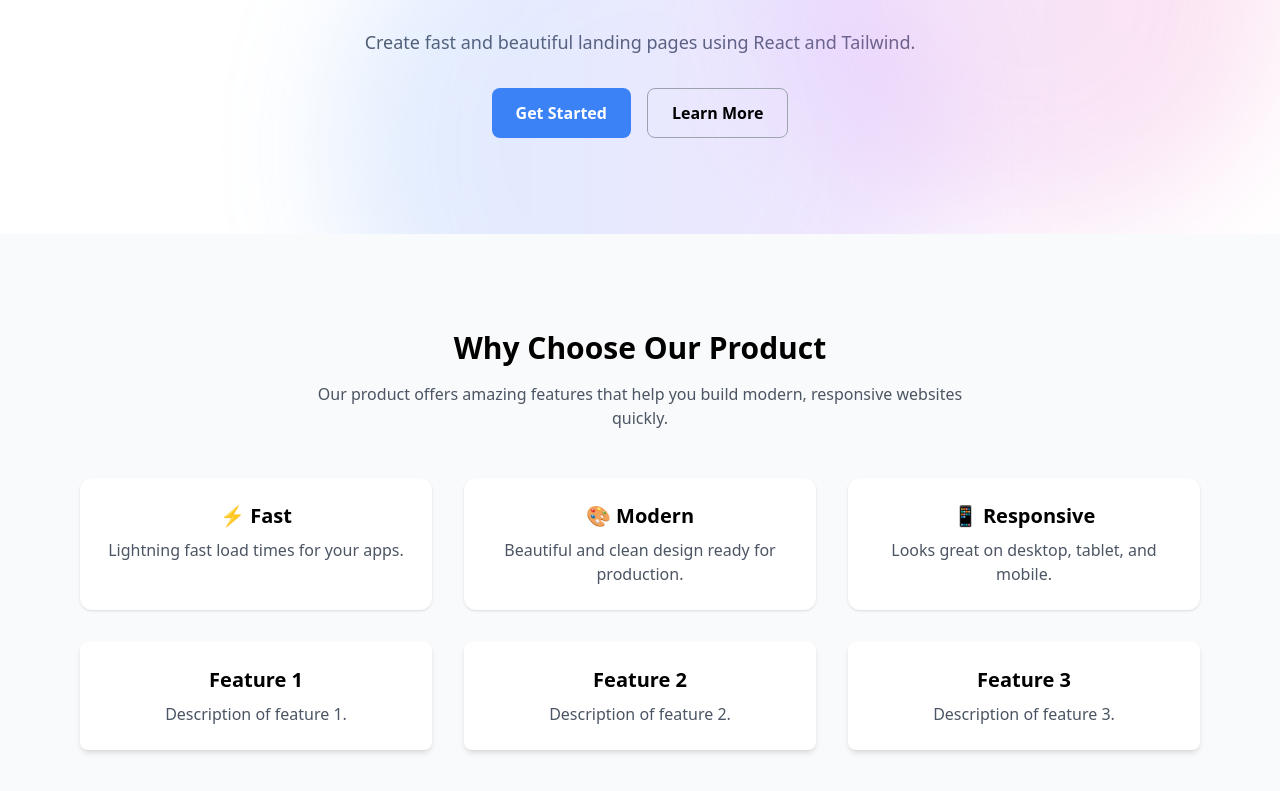
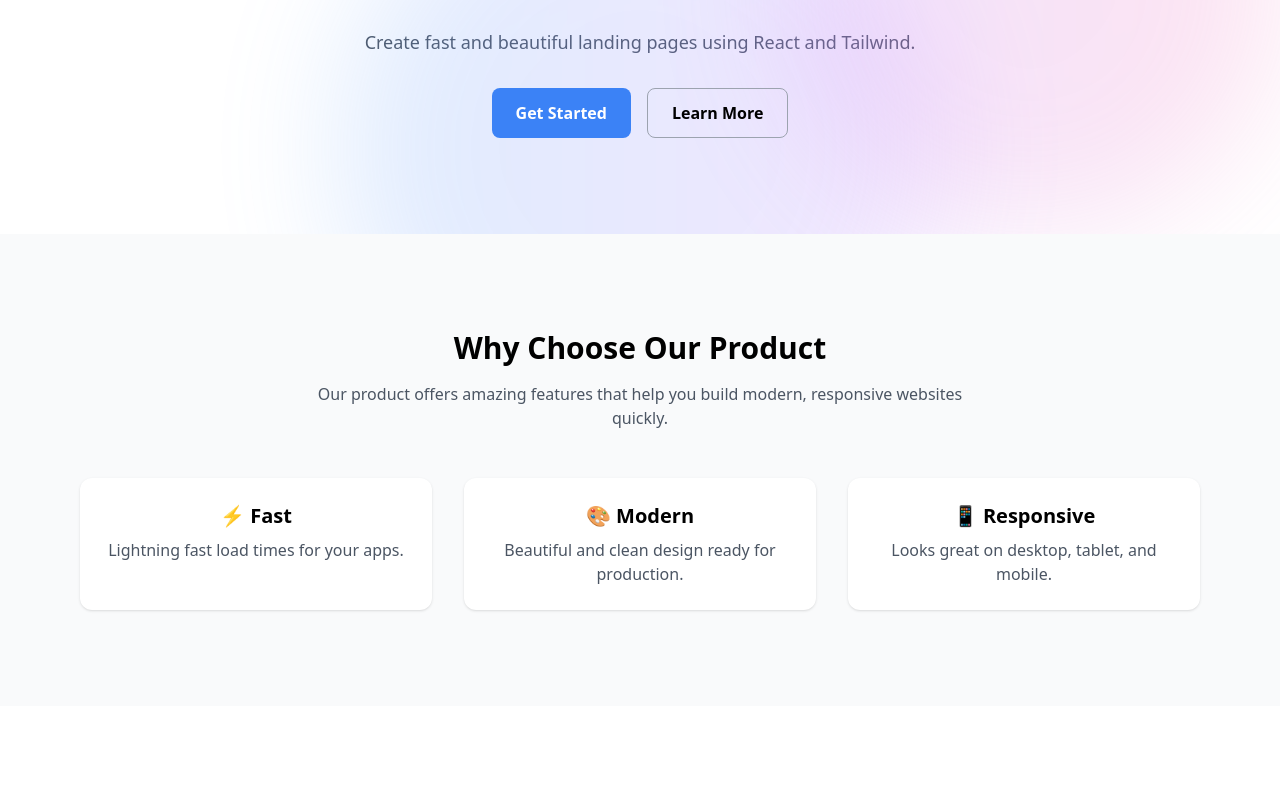
Before and after one commit to Kamil-Fr/react-landing, a React (Vite) app: page / in a window 1280 px wide. Shown: the part 217-1008 px from the top of the page. After the commit the page ends 923 px from the top, so only its background shows below. Built offline with nearby package versions, Linux system fonts and the light colour scheme.

Commit message:
Modified Features Section

```diff
--- a/src/components/Features.jsx
+++ b/src/components/Features.jsx
@@ -1,4 +1,13 @@
+import { useEffect, useState } from "react";
+
 function Features() {
+
+    const [visible, setVisible] = useState(false);
+
+    useEffect(() => {
+        setVisible(true);
+        }, []);
+
   return (
     <section className="py-24 bg-gray-50">
       <div className="max-w-6xl mx-auto px-4 text-center">
@@ -9,33 +18,25 @@ function Features() {
 
         {/* Features Grid */}
         <div className="mt-12 grid grid-cols-1 md:grid-cols-3 gap-8">
-            <div className="bg-white p-6 rounded-xl shadow hover:shadow-lg transition">
+            <div className={`bg-white p-6 rounded-xl shadow transition-transform duration-500 ease-out
+                          ${visible ? "translate-y-0 opacity-100" : "translate-y-10 opacity-0"}
+                          hover:shadow-lg`}>
                 <h3 className="text-xl font-bold mb-2">⚡ Fast</h3>
                 <p className="text-gray-600">Lightning fast load times for your apps.</p>
             </div>
-            <div className="bg-white p-6 rounded-xl shadow hover:shadow-lg transition">
+            <div className={`bg-white p-6 rounded-xl shadow transition-transform duration-500 ease-out
+                          ${visible ? "translate-y-0 opacity-100" : "translate-y-10 opacity-0"}
+                          hover:shadow-lg`}>
                 <h3 className="text-xl font-bold mb-2">🎨 Modern</h3>
                 <p className="text-gray-600">Beautiful and clean design ready for production.</p>
             </div>
-            <div className="bg-white p-6 rounded-xl shadow hover:shadow-lg transition">
+            <div className={`bg-white p-6 rounded-xl shadow transition-transform duration-500 ease-out
+                          ${visible ? "translate-y-0 opacity-100" : "translate-y-10 opacity-0"}
+                          hover:shadow-lg`} >
                 <h3 className="text-xl font-bold mb-2">📱 Responsive</h3>
                 <p className="text-gray-600">Looks great on desktop, tablet, and mobile.</p>
             </div>
         </div>
-        <ul className="mt-8 grid grid-cols-1 md:grid-cols-3 gap-8">
-          <li className="bg-white p-6 rounded-lg shadow-md">
-            <h3 className="text-xl font-bold">Feature 1</h3>
-            <p className="text-gray-600 mt-2">Description of feature 1.</p>
-          </li>
-          <li className="bg-white p-6 rounded-lg shadow-md">
-            <h3 className="text-xl font-bold">Feature 2</h3>
-            <p className="text-gray-600 mt-2">Description of feature 2.</p>
-          </li>
-          <li className="bg-white p-6 rounded-lg shadow-md">
-            <h3 className="text-xl font-bold">Feature 3</h3>
-            <p className="text-gray-600 mt-2">Description of feature 3.</p>
-          </li>
-        </ul>
       </div>
     </section>
   );
```
